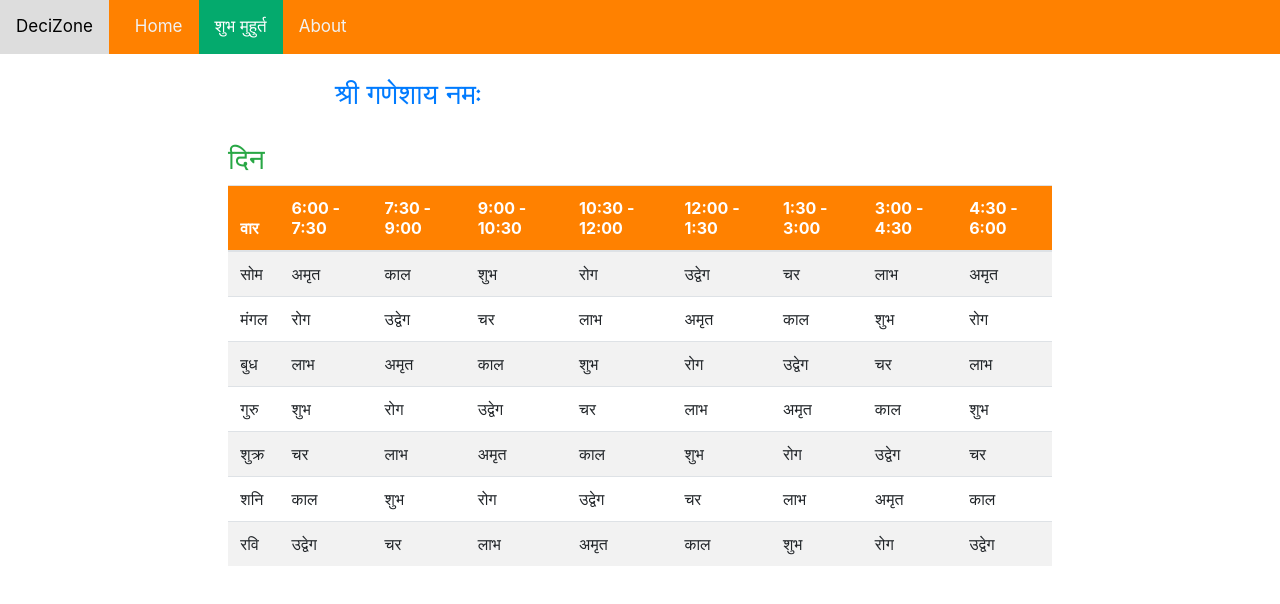
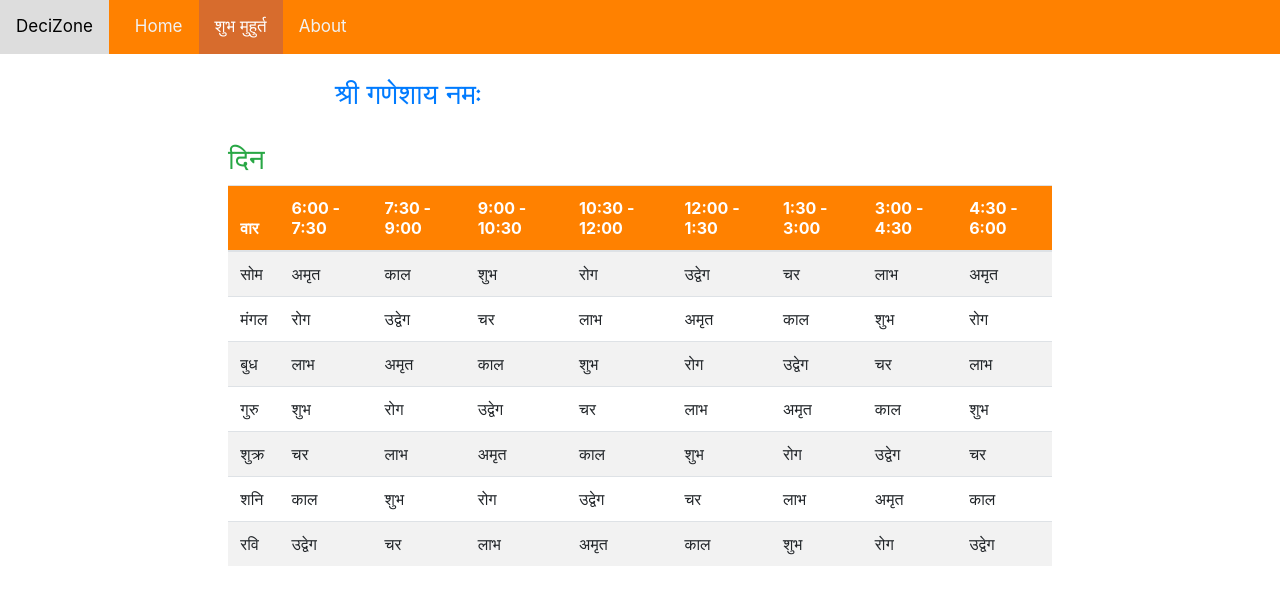
Before and after one commit to Rohitgujar19/decizone, a plain HTML site: page muhurt.html in a window 1280 px wide. Drawn offline with nearby package versions, Linux system fonts and the light colour scheme.

Commit message:
Update muhurt.html

```diff
--- a/muhurt.html
+++ b/muhurt.html
@@ -39,7 +39,7 @@
     }
 
     .topnav a.active {
-      background-color: #04AA6D;
+      background-color: #D76C2D;
       color: white;
     }
   </style>
```
